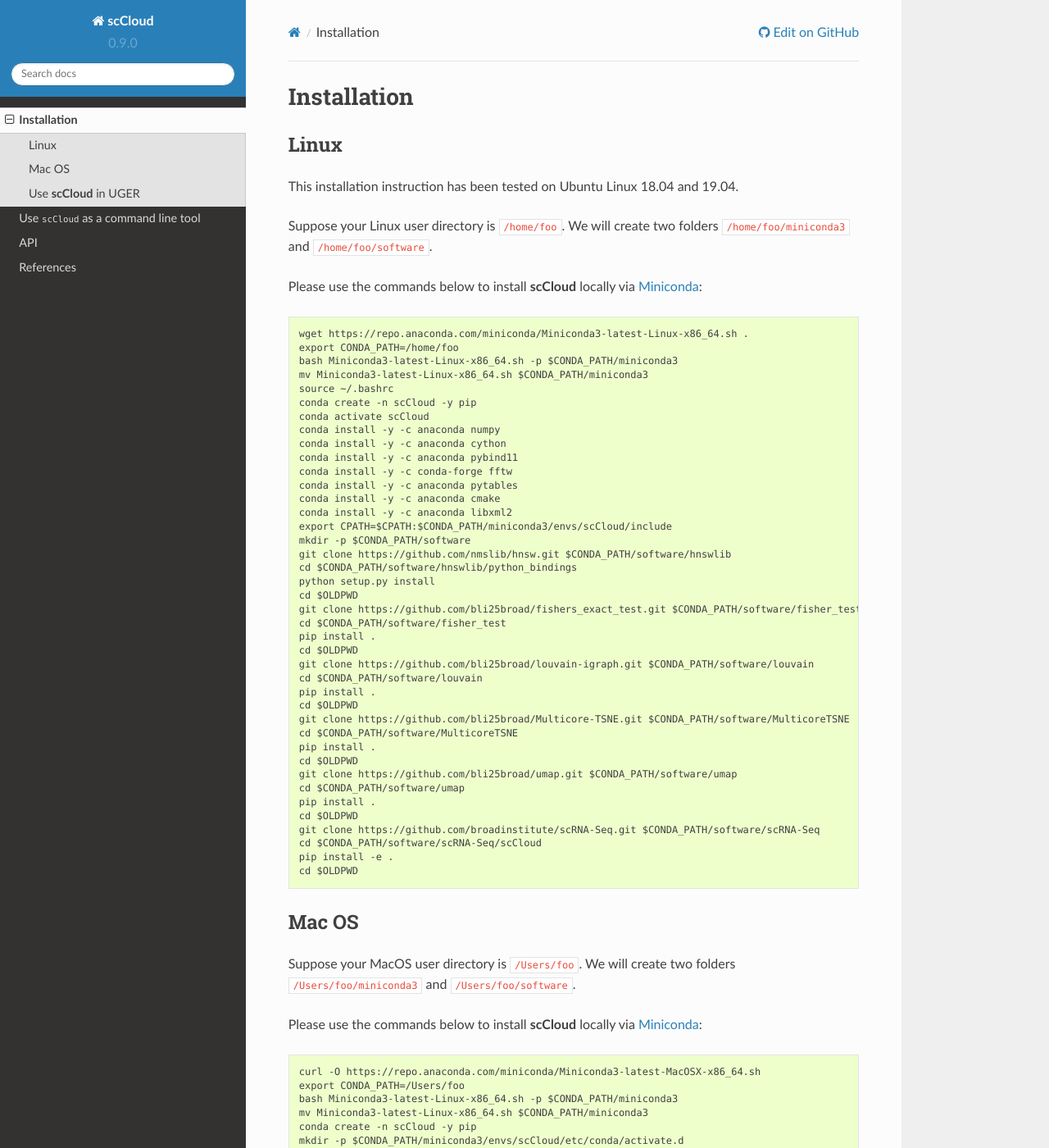
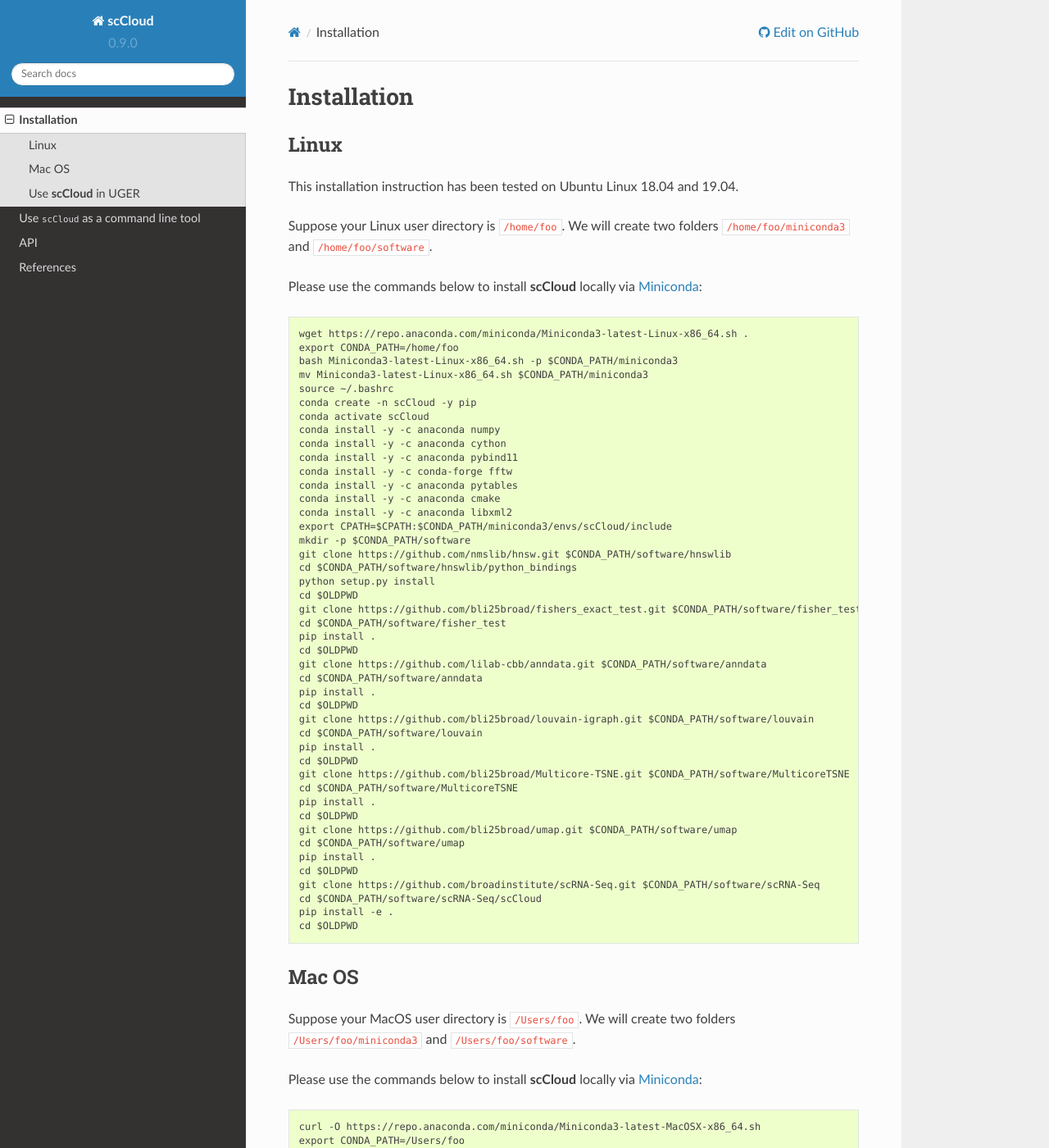
Before and after one commit to lilab-bcb/pegasus, a Sphinx documentation site: the page built from scCloud/docs/installation.rst, in a window 1280 px wide and 1400 px high. Shown: the whole window at 82% size. Built offline with Sphinx 7.4.7 and the Read the Docs theme 2.0.0, drawn with Linux system fonts in a browser that asks for light colours; formulas are drawn with MathJax 3; some of the changed text lies outside the part shown.

Commit message:
Now use a forked version of anndata

```diff
--- a/scCloud/docs/installation.rst
+++ b/scCloud/docs/installation.rst
@@ -31,6 +31,10 @@
 	cd $OLDPWD
 	git clone https://github.com/bli25broad/fishers_exact_test.git $CONDA_PATH/software/fisher_test
 	cd $CONDA_PATH/software/fisher_test
+	pip install .
+	cd $OLDPWD
+	git clone https://github.com/lilab-cbb/anndata.git $CONDA_PATH/software/anndata
+	cd $CONDA_PATH/software/anndata
 	pip install .
 	cd $OLDPWD
 	git clone https://github.com/bli25broad/louvain-igraph.git $CONDA_PATH/software/louvain
@@ -84,6 +88,10 @@
 	cd $CONDA_PATH/software/fisher_test
 	pip install .
 	cd $OLDPWD
+	git clone https://github.com/lilab-cbb/anndata.git $CONDA_PATH/software/anndata
+	cd $CONDA_PATH/software/anndata
+	pip install .
+	cd $OLDPWD
 	/usr/bin/ruby -e "$(curl -fsSL https://raw.githubusercontent.com/Homebrew/install/master/install)"
 	brew install gcc
 	sudo ln -s /usr/local/bin/gcc-8 /usr/local/bin/gcc
```
